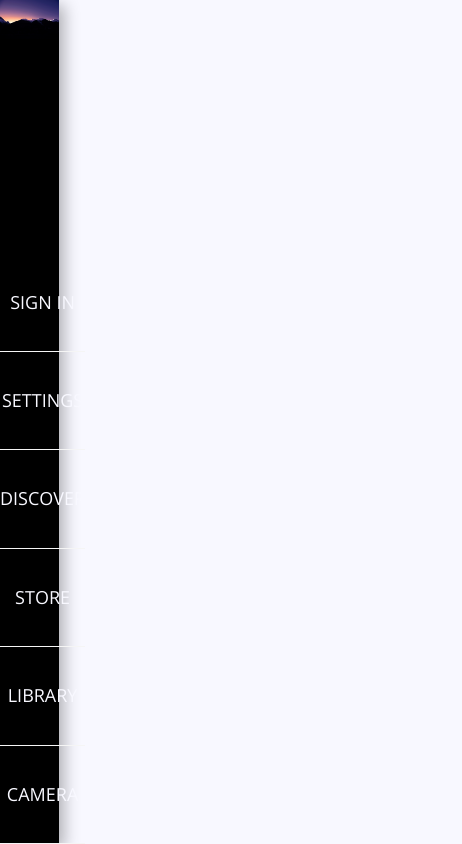
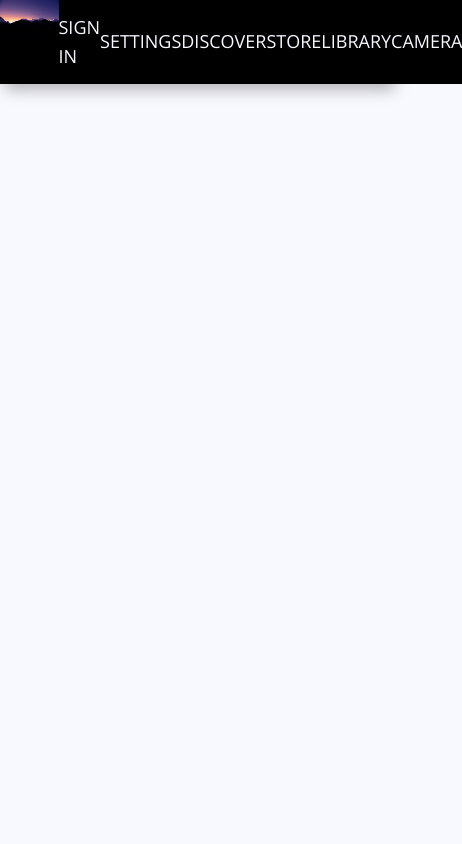
Before and after one commit to yduke926/sidenav, a website: page index.html in a window 390 px wide. Shown: the whole page, 462 px wide, since content can reach past the window. Drawn offline with nearby package versions, Linux system fonts and the light colour scheme.

Commit message:
basic tablet layout

```diff
--- a/scss/_base.scss
+++ b/scss/_base.scss
@@ -26,16 +26,34 @@ body {
     grid-template-rows: 30vh;
     grid-template-columns: 15vw;
 
+    @media only screen and (max-width: 43.75em) {
+        max-width: 100%;
+        height: 10vh;
+        grid-template-rows: 10vh;
+        grid-auto-flow: column;
+        grid-column: 1 / -1;
 
+    }
 
 
     &__img {
         max-width: 100%;
+        max-height: 100%;
+        background-size: cover;
+
+
     }
 
     &__links {
         line-height: 1.6;
         display: grid;
+        background-color: black;
+
+        @media only screen and (max-width: 43.75em) {
+            grid-column: 2 / -1;
+            grid-auto-flow: column;
+
+        }
     }
 
     &__link {
@@ -48,6 +66,11 @@ body {
         display: grid;
         align-items: center;
         justify-items: center;
+
+
+        @media only screen and (max-width: 43.75em) {
+            border-bottom: 1px solid transparent;
+        }
 
         a {
             color: ghostwhite;
@@ -78,4 +101,5 @@ body {
         background-color: rgba(128, 128, 128, 0.4);
     }
 
+
 }
```
Also changed, not shown: css/main.min.css.
